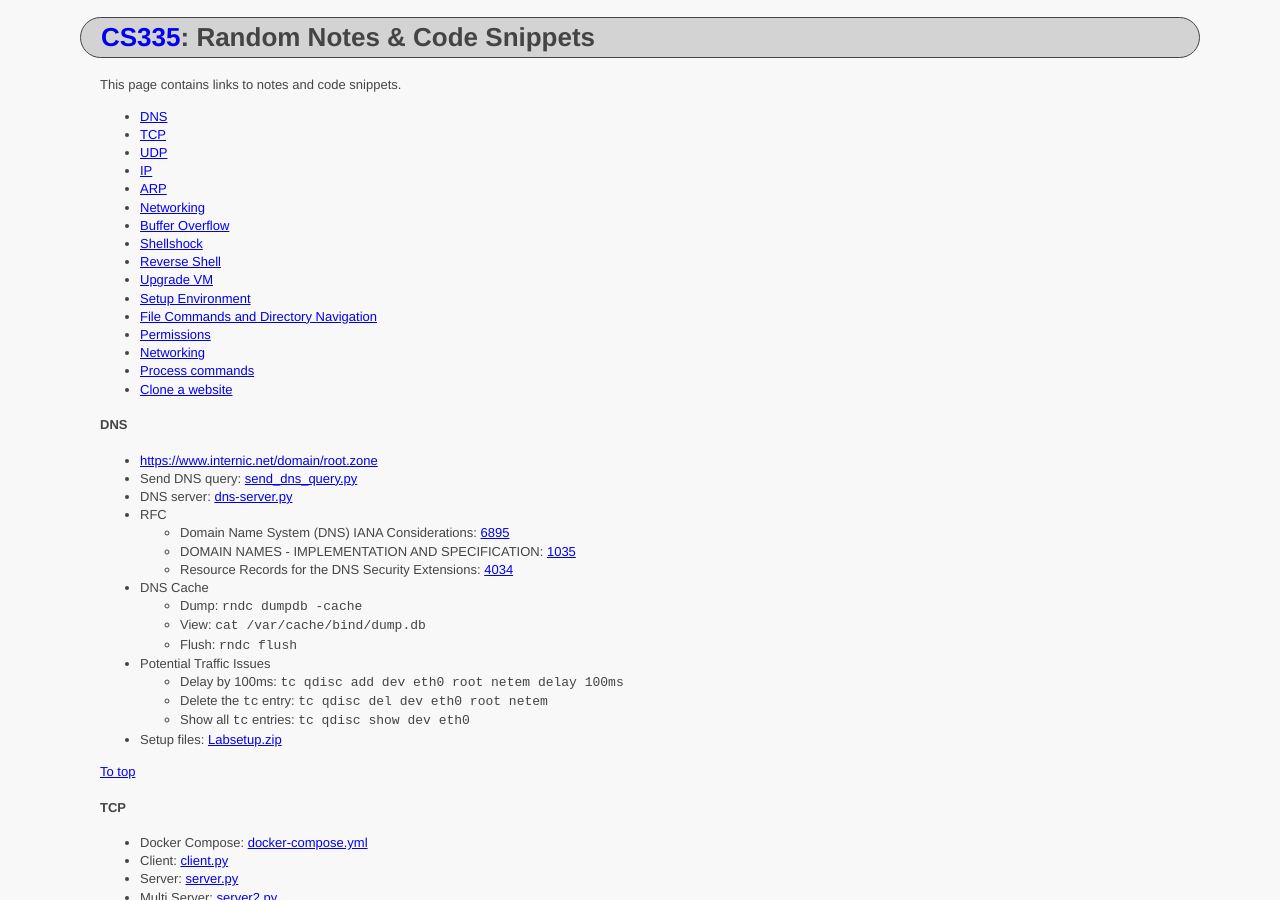
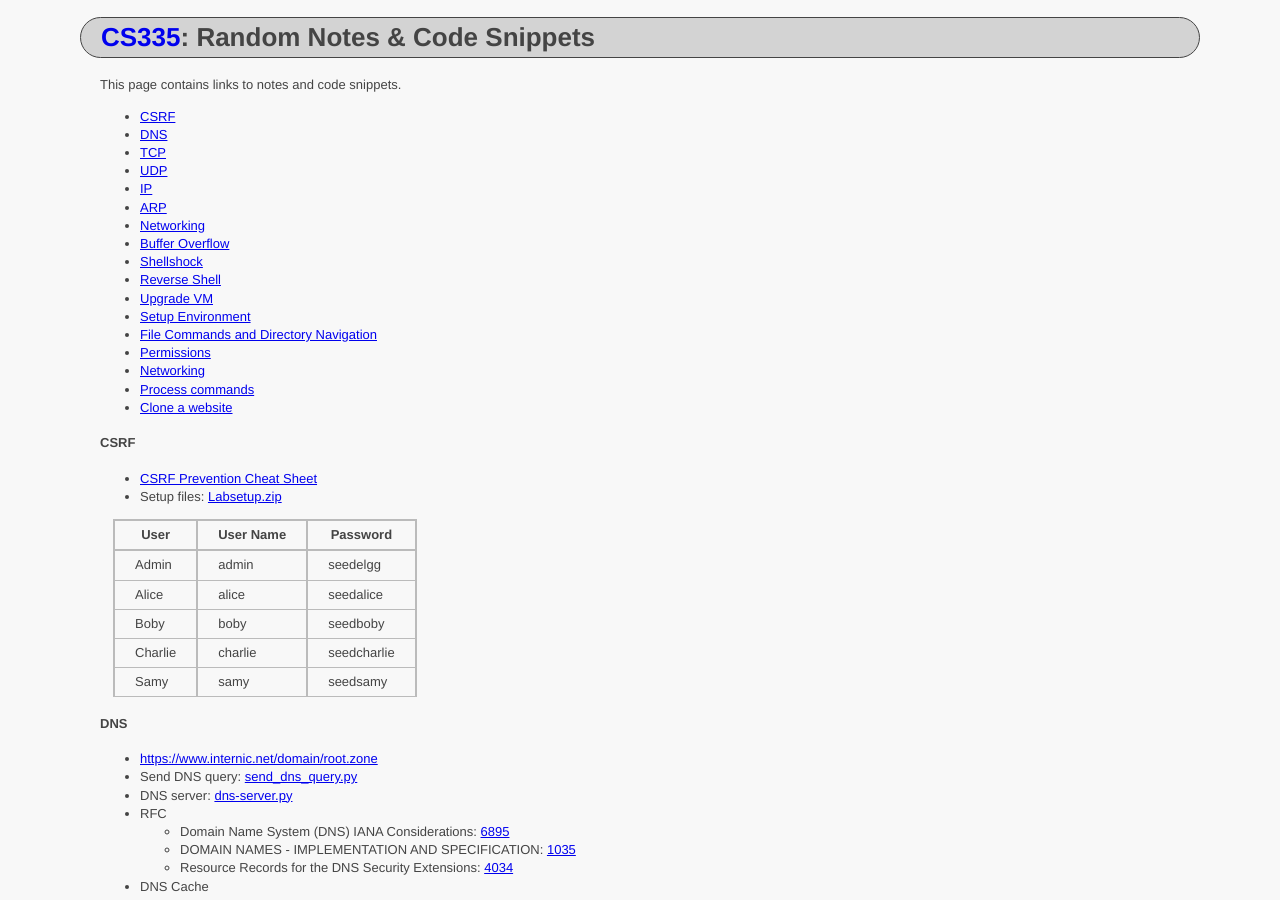
Before and after one commit to ycpcs/cs335-spring2026, a Jekyll site: the page built from notes/index.md, in a window 1280 px wide and 900 px high. Built offline with Jekyll 4.4.1, drawn with Linux system fonts in a browser that asks for light colours.

Commit message:
add csrf lab

```diff
--- a/notes/index.md
+++ b/notes/index.md
@@ -6,6 +6,7 @@ title: "Random Notes & Code Snippets"
 
 This page contains links to notes and code snippets.
 
+- [CSRF](#csrf)
 - [DNS](#dns)
 - [TCP](#tcp)
 - [UDP](#udp)
@@ -22,6 +23,18 @@ This page contains links to notes and code snippets.
 - [Networking](#networking-1)
 - [Process commands](#process-commands)
 - [Clone a website](#clone-a-website)
+
+#### CSRF
+  - [CSRF Prevention Cheat Sheet](https://cheatsheetseries.owasp.org/cheatsheets/Cross-Site_Request_Forgery_Prevention_Cheat_Sheet.html)
+  - Setup files: [Labsetup.zip](.\csrf\Labsetup.zip)
+
+| User    | User Name | Password    |
+| ------- | --------- | ----------- |
+| Admin   | admin     | seedelgg    |
+| Alice   | alice     | seedalice   |
+| Boby    | boby      | seedboby    |
+| Charlie | charlie   | seedcharlie |
+| Samy    | samy      | seedsamy    |
 
 #### DNS
 - [https://www.internic.net/domain/root.zone](https://www.internic.net/domain/root.zone)
```
Also changed, not shown: 1 other file.
